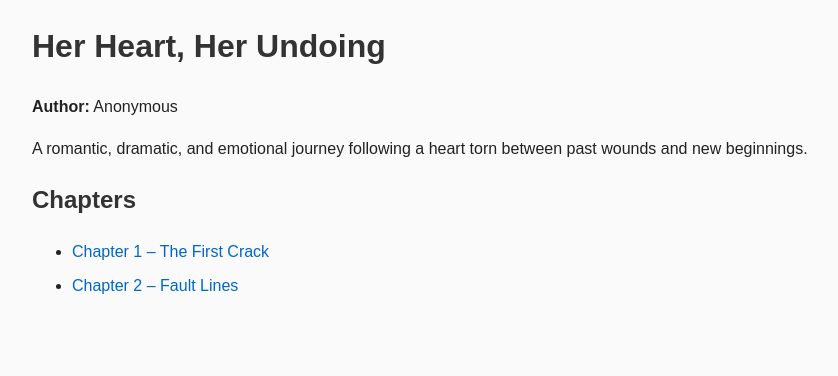
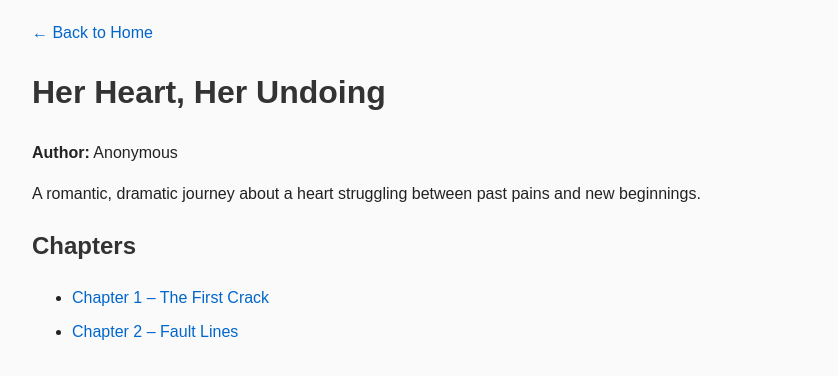
Before and after one commit to c0deSeeker1/MyNovel, a plain HTML site: page series/her-heart-her-undoing/index.html in a window 1280 px wide. Shown: the whole page, without its empty margins (208-1046 px from the left). Drawn offline with Linux system fonts and the light colour scheme.

Commit message:
Update index.html

```diff
--- a/series/her-heart-her-undoing/index.html
+++ b/series/her-heart-her-undoing/index.html
@@ -3,14 +3,16 @@
 <head>
   <meta charset="UTF-8">
   <title>Her Heart, Her Undoing</title>
-  <link rel="stylesheet" href="/assets/style.css">
+  <link rel="stylesheet" href="/MyNovel/assets/style.css">
 </head>
 <body>
+  <a href="/MyNovel/">← Back to Home</a>
+
   <h1>Her Heart, Her Undoing</h1>
   <p><strong>Author:</strong> Anonymous</p>
 
   <p>
-    A romantic, dramatic, and emotional journey following a heart torn between past wounds and new beginnings.
+    A romantic, dramatic journey about a heart struggling between past pains and new beginnings.
   </p>
 
   <h2>Chapters</h2>
```
